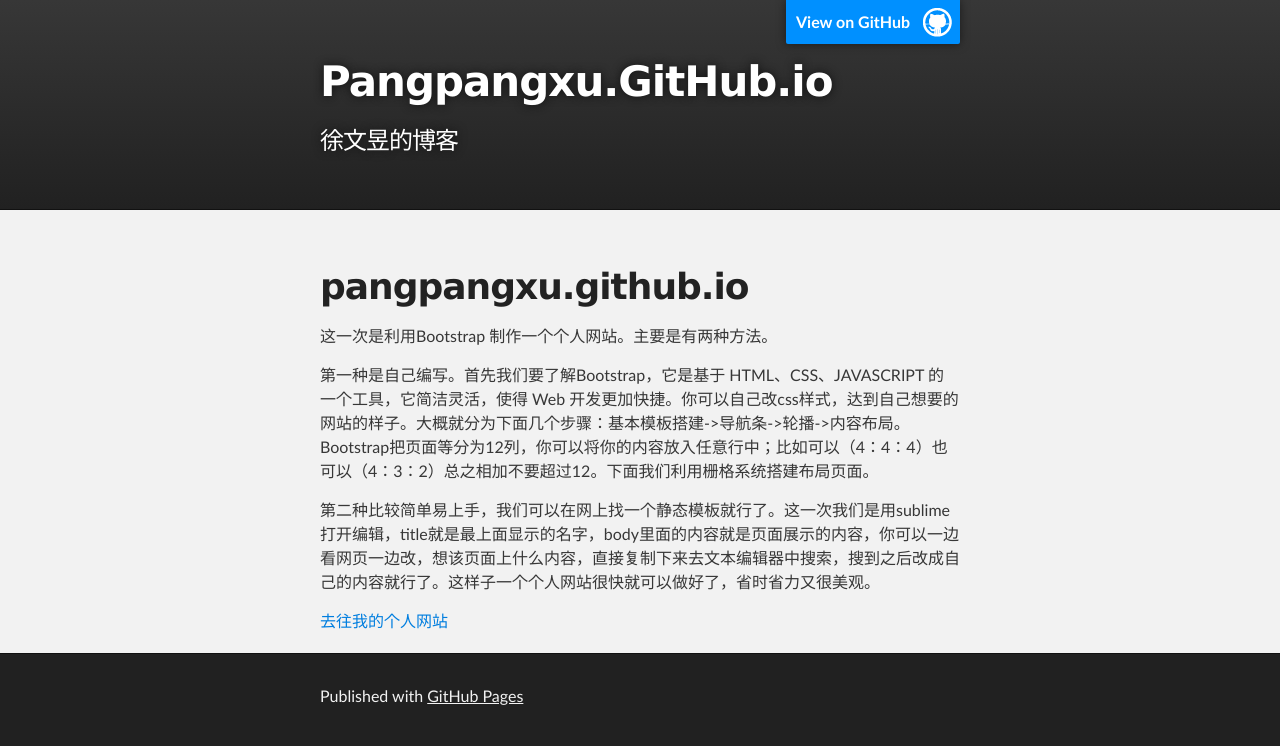
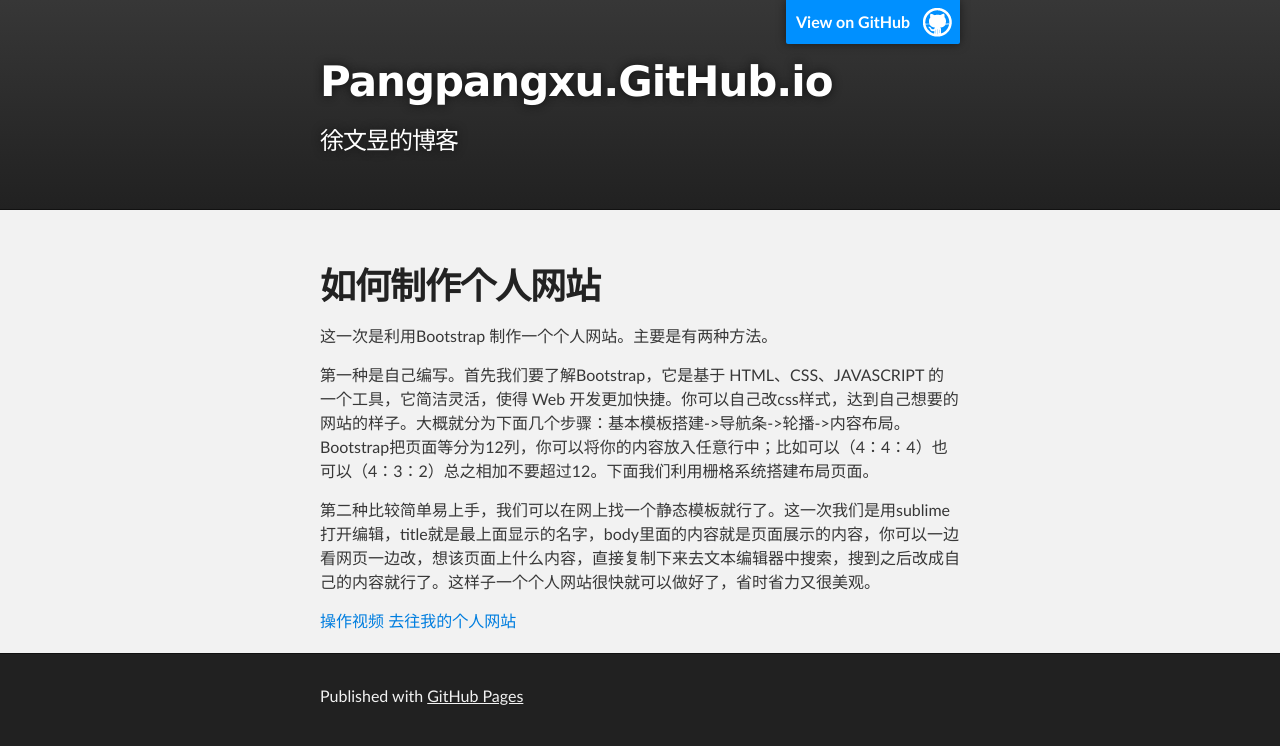
Before and after one commit to pangpangxu/pangpangxu.github.io, a plain HTML site: page index.html in a window 1280 px wide. Drawn offline with Linux system fonts and the light colour scheme.

Commit message:
Update index.html

```diff
--- a/index.html
+++ b/index.html
@@ -28,11 +28,12 @@
     <div id="main_content_wrap" class="outer">
       <section id="main_content" class="inner">
         <h1>
-<a id="如何制作个人网站" class="anchor" href="#如何制作个人网站" aria-hidden="true"><span aria-hidden="true" class="octicon octicon-link"></span></a>pangpangxu.github.io</h1>
+<a id="pangpangxu.github.io" class="anchor" href="#pangpangxu.github.io" aria-hidden="true"><span aria-hidden="true" class="octicon octicon-link"></span></a>如何制作个人网站</h1>
 
 <p>这一次是利用Bootstrap 制作一个个人网站。主要是有两种方法。</p>
 <p>第一种是自己编写。首先我们要了解Bootstrap，它是基于 HTML、CSS、JAVASCRIPT 的一个工具，它简洁灵活，使得 Web 开发更加快捷。你可以自己改css样式，达到自己想要的网站的样子。大概就分为下面几个步骤：基本模板搭建->导航条->轮播->内容布局。Bootstrap把页面等分为12列，你可以将你的内容放入任意行中；比如可以（4：4：4）也可以（4：3：2）总之相加不要超过12。下面我们利用栅格系统搭建布局页面。</p>
 <p>第二种比较简单易上手，我们可以在网上找一个静态模板就行了。这一次我们是用sublime打开编辑，title就是最上面显示的名字，body里面的内容就是页面展示的内容，你可以一边看网页一边改，想该页面上什么内容，直接复制下来去文本编辑器中搜索，搜到之后改成自己的内容就行了。这样子一个个人网站很快就可以做好了，省时省力又很美观。</p>
+<a href="introduction.html">操作视频</a>
 <a href="introduction.html">去往我的个人网站</a>
 
       </section>
```
